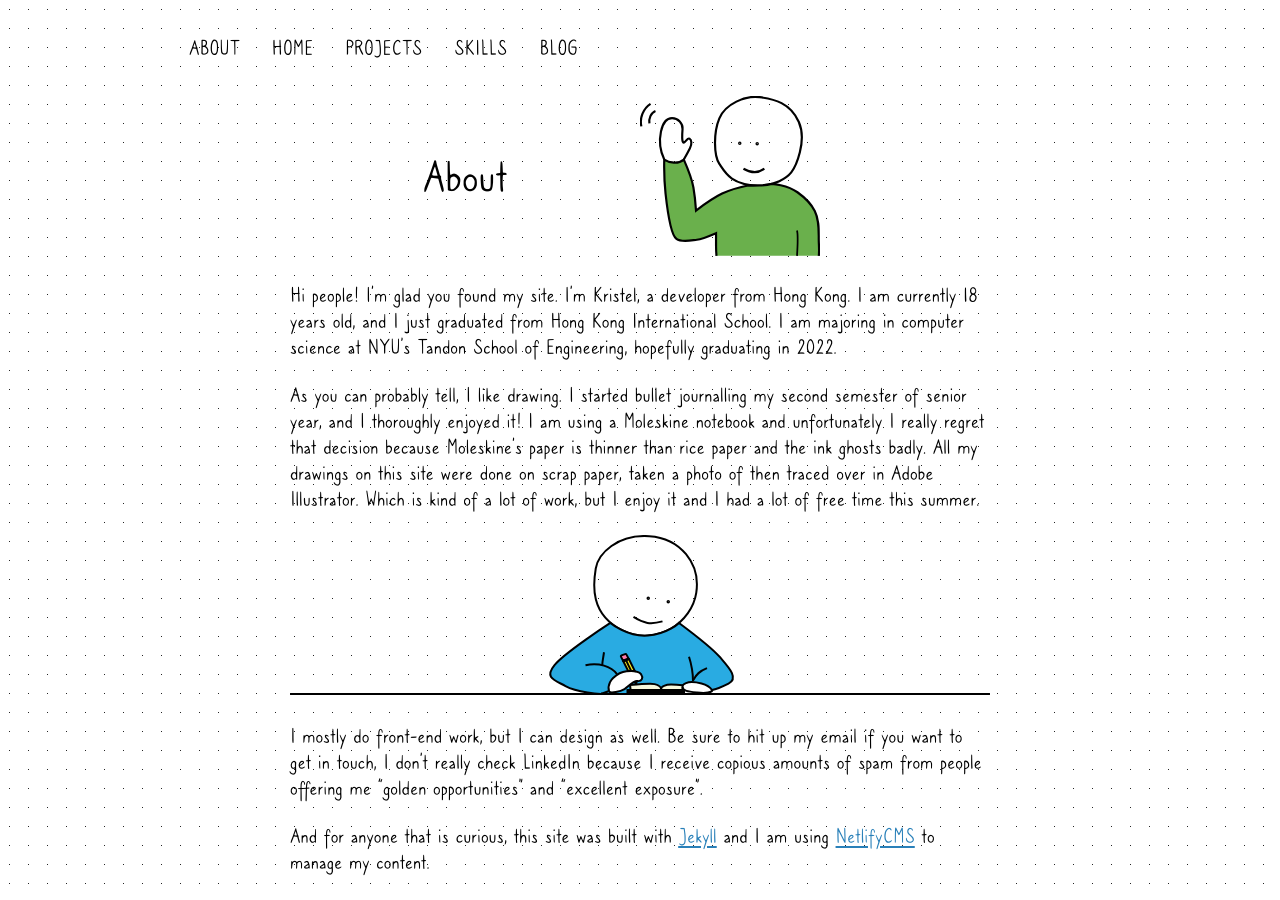
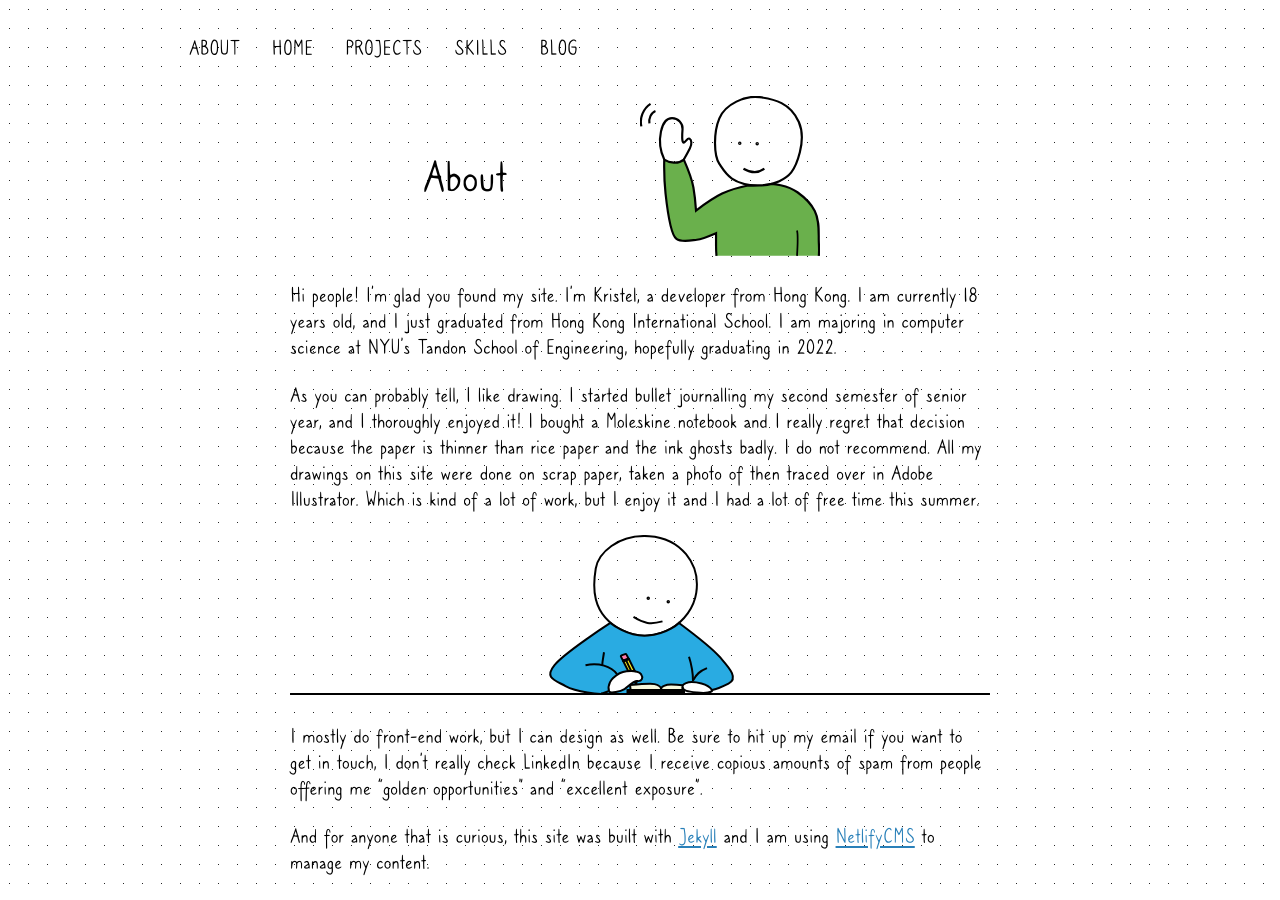
Before and after one commit to kristelfung/bullet-journal, a Jekyll site: the page built from about.md, in a window 1280 px wide. Built offline with Jekyll 4.4.1, drawn with Linux system fonts in a browser that asks for light colours; a script that is not in the unit is left out.

Commit message:
Update Pages “about”

```diff
--- a/about.md
+++ b/about.md
@@ -5,7 +5,7 @@ image: /images/about.svg
 ---
 Hi people! I'm glad you found my site. I'm Kristel, a developer from Hong Kong. I am currently 18 years old, and I just graduated from Hong Kong International School. I am majoring in computer science at NYU's Tandon School of Engineering, hopefully graduating in 2022.
 
-As you can probably tell, I like drawing. I started bullet journalling my second semester of senior year, and I thoroughly enjoyed it! I am using a Moleskine notebook and unfortunately I really regret that decision because Moleskine's paper is thinner than rice paper and the ink ghosts badly. All my drawings on this site were done on scrap paper, taken a photo of then traced over in Adobe Illustrator. Which is kind of a lot of work, but I enjoy it and I had a lot of free time this summer.
+As you can probably tell, I like drawing. I started bullet journalling my second semester of senior year, and I thoroughly enjoyed it! I bought a Moleskine notebook and I really regret that decision because the paper is thinner than rice paper and the ink ghosts badly. I do not recommend. All my drawings on this site were done on scrap paper, taken a photo of then traced over in Adobe Illustrator. Which is kind of a lot of work, but I enjoy it and I had a lot of free time this summer.
 
 ![Writing](/images/uploads/writing.svg)
 
```
